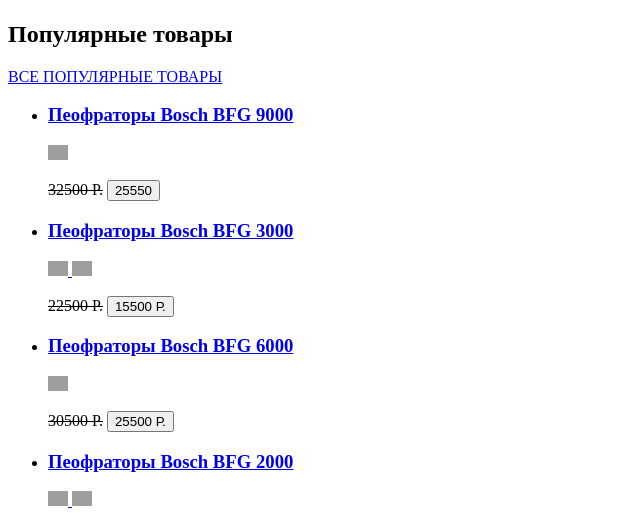
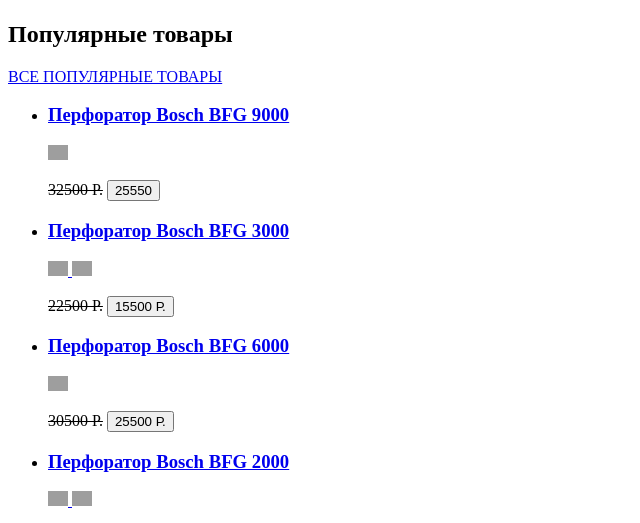
Before and after one commit to PD231/1818419-technomart-31, a plain HTML site: page index.html in a window 1280 px wide. Shown: the part 1485-2008 px from the top of the page, 0-640 px from the left. Drawn offline with Linux system fonts and the light colour scheme; grey boxes are pictures that could not be loaded.

Commit message:
незначительные правки в названиях

```diff
--- a/index.html
+++ b/index.html
@@ -106,7 +106,7 @@
       <ul>
         <li>
           <a href="blank.html">
-            <h3>Пеофраторы Bosch BFG 9000</h3>
+            <h3>Перфоратор Bosch BFG 9000</h3>
             <p>
               <img src="https://via.placeholder.com" width="20" heigh="20" alt="#">
             </p>
@@ -118,7 +118,7 @@
         </li>
         <li>
           <a href="blank.html">
-            <h3>Пеофраторы Bosch BFG 3000</h3>
+            <h3>Перфоратор Bosch BFG 3000</h3>
             <p>
               <img src="https://via.placeholder.com" width="20" heigh="20" alt="#">
               <img src="https://via.placeholder.com" width="20" heigh="20" alt="new">
@@ -131,7 +131,7 @@
         </li>
         <li>
           <a href="blank.html">
-            <h3>Пеофраторы Bosch BFG 6000</h3>
+            <h3>Перфоратор Bosch BFG 6000</h3>
             <p>
               <img src="https://via.placeholder.com" width="20" heigh="20" alt="#">
             </p>
@@ -143,7 +143,7 @@
         </li>
         <li>
           <a href="blank.html">
-            <h3>Пеофраторы Bosch BFG 2000</h3>
+            <h3>Перфоратор Bosch BFG 2000</h3>
             <p>
               <img src="https://via.placeholder.com" width="20" heigh="20" alt="#">
               <img src="https://via.placeholder.com" width="20" heigh="20" alt="new">
```
